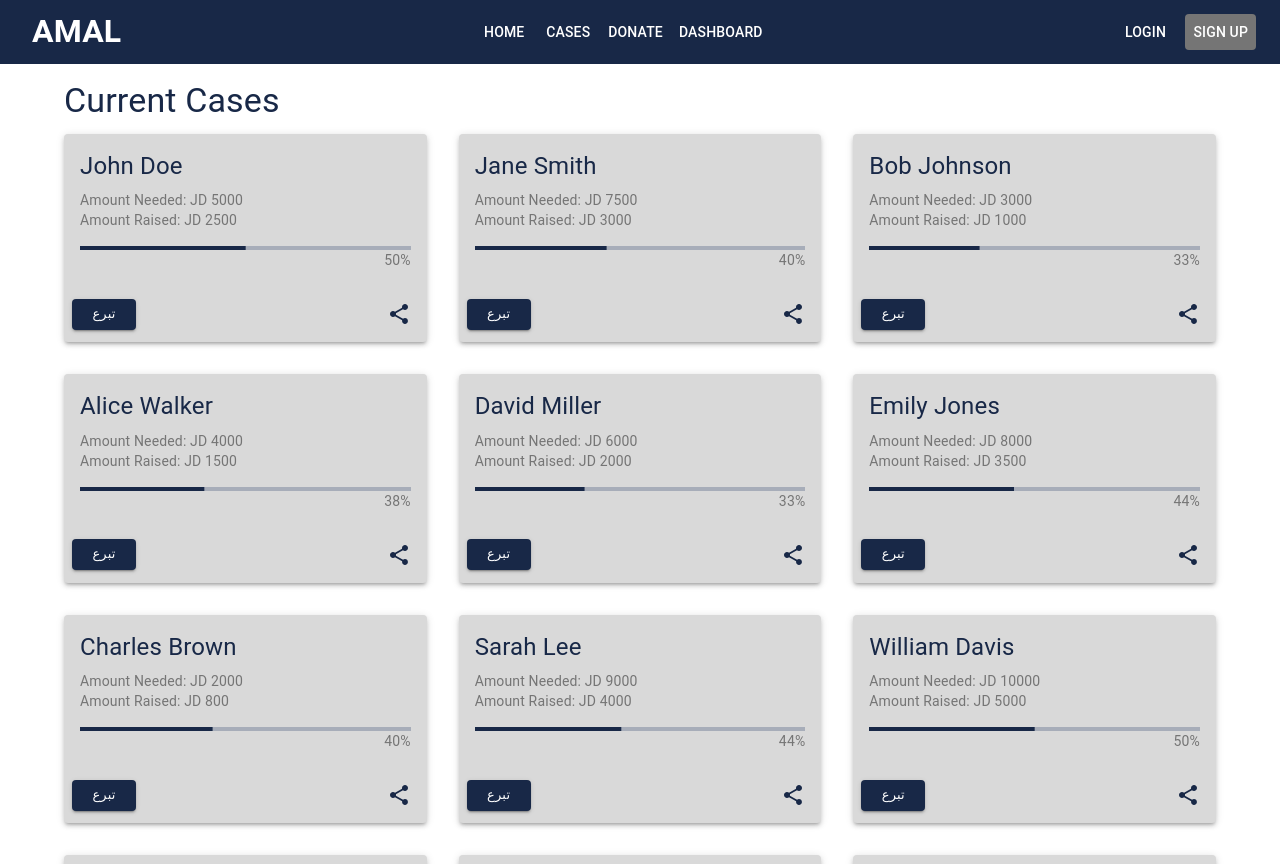
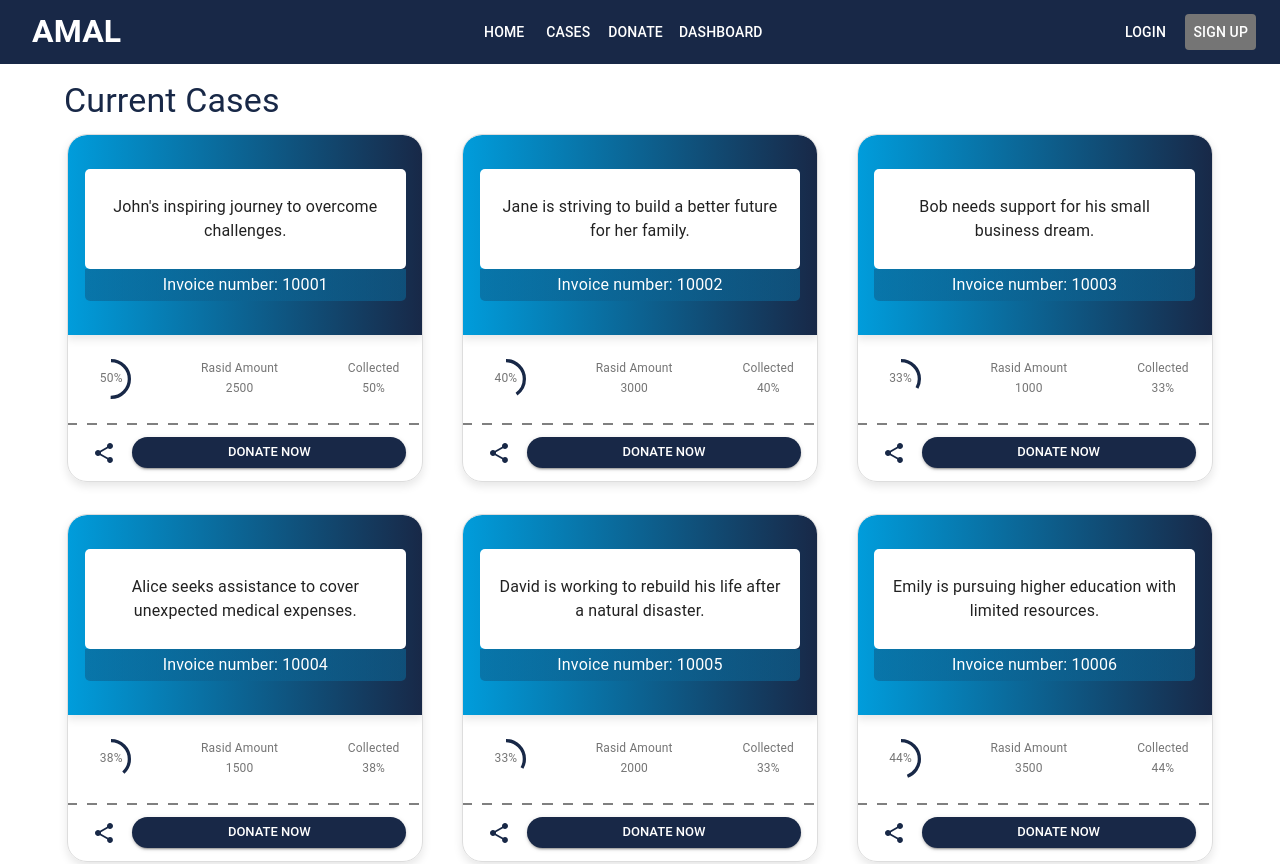
Before and after one commit to husseinzahran7/Front-end-Forijat, a React (Vite) app: page /Cases in a window 1280 px wide. Shown: the top 864 px of the page. Built offline with nearby package versions, Linux system fonts and the light colour scheme.

Commit message:
add card compont fix slide show dots add crad to csae page

```diff
--- a/src/components/Card.jsx
+++ b/src/components/Card.jsx
@@ -1,5 +1,7 @@
 import React from 'react'
-import { Container, Typography, Grid, Card, CardContent, CardActions, Button, LinearProgress, Box } from '@mui/material'
+import { Container, Typography, Grid, Card, CardContent, CardActions, Button, LinearProgress, Box, IconButton, useTheme } from '@mui/material'
+import CircularProgress from '@mui/material/CircularProgress';
+import ShareIcon from '@mui/icons-material/Share'
 
 // This is a mock data array. In a real application, you would fetch this data from your API.
 const mockCases = [
@@ -8,49 +10,124 @@ const mockCases = [
   { id: 3, name: 'Bob Johnson', amount: 3000, raised: 1000 },
 ]
 
-function CardC() {
+function CardC({ id, InvioceNumber, Story, totalAmount, raisedAmount }) {
+  const theme = useTheme();
+  const progress = Math.round((raisedAmount / totalAmount) * 100);
   return (
-    <Container maxWidth="md" sx={{ my: 4 }}>
-      <Typography variant="h4" component="h1" gutterBottom color="primary">
-        Current Cases
-      </Typography>
-      <Grid container spacing={4}>
-        {mockCases.map((case_) => {
-          const progress = (case_.raised / case_.amount) * 100
-          return (
-            <Grid item key={case_.id} xs={12} sm={6} md={4}>
-              <Card elevation={3} sx={{ height: '100%', display: 'flex', flexDirection: 'column' }}>
-                <CardContent sx={{ flexGrow: 1 }}>
-                  <Typography gutterBottom variant="h5" component="div" color="primary">
-                    {case_.name}
-                  </Typography>
-                  <Typography variant="body2" color="text.secondary">
-                    Amount Needed: ${case_.amount}
-                  </Typography>
-                  <Typography variant="body2" color="text.secondary">
-                    Amount Raised: ${case_.raised}
-                  </Typography>
-                  <Box sx={{ mt: 2 }}>
-                    <LinearProgress variant="determinate" value={progress} color="primary" />
-                    <Typography variant="body2" color="text.secondary" align="right">
-                      {progress.toFixed(0)}%
-                    </Typography>
-                  </Box>
-                </CardContent>
-                <CardActions>
-                  <Button size="small" variant="contained" color="primary">
-                    Donate
-                  </Button>
-                  <Button size="small" variant="outlined" color="secondary">
-                    Learn More
-                  </Button>
-                </CardActions>
-              </Card>
-            </Grid>
-          )
-        })}
-      </Grid>
-    </Container>
+    <>
+      <Box sx={{
+        display: 'flex',
+        flexDirection: 'column',
+        justifyContent: 'center',
+        alignItems: 'center',
+        width: '356px',
+        border: '1px solid #ddd',
+        borderRadius: '20px',
+        boxShadow: '0px 4px 10px rgba(0, 0, 0, 0.1)',
+        overflow: 'hidden',
+      }}>
+        {/* top part */}
+        <Box sx={{ display: "flex", justifyContent: 'center', alignItems: "center", background: 'linear-gradient(to left, #182847, #009DDC)', width: "356px", height: "200px", borderRadius: "20px 20px 0 0", boxShadow: '0px 4px 10px rgba(0, 0, 0, 0.1)', }}>
+          <Box sx={{ display: "flex", flexDirection: "column", justifyContent: 'center', alignItems: "center", minWidth: "300px" }}>
+            <Box sx={{ width: "90%", height: "100px", bgcolor: "white", p: 2, borderRadius: "5px", alignContent: "center" }}>
+              <Typography textAlign="center">
+                {Story}
+              </Typography>
+            </Box>
+            <Box sx={{ width: "90%", height: "30px", bgcolor: "white", p: 2, borderRadius: "0 0 5px 5px", display: "flex", alignItems: "center", justifyContent: "center", m: 0, background: 'linear-gradient(to right, rgba(24, 40, 71, 0.3), rgba(0, 157, 220, 0.3))', }}>
+              <Typography textAlign="center" color='white'>
+                Invoice number: {InvioceNumber}
+              </Typography>
+            </Box>
+          </Box>
+        </Box>
+        {/* bottom part */}
+        <Box sx={{
+          display: "flex", justifyContent: 'space-around', alignItems: "center", width: "100%", borderBottom: `2px dashed gray`,
+          borderImage: `repeating-linear-gradient(
+            to right,
+            gray 0,
+            gray 10px, /* Dash size */
+            transparent 10px, /* Gap starts */
+            transparent 20px /* Total gap size */
+          )`,
+          borderImageSlice: 1,
+        }}>
+          <Box sx={{ position: 'relative', display: 'inline-flex' }}>
+            <CircularProgress variant="determinate" value={progress} />
+            <Box
+              sx={{
+                top: 0,
+                left: 0,
+                bottom: 0,
+                right: 0,
+                position: 'absolute',
+                display: 'flex',
+                alignItems: 'center',
+                justifyContent: 'center',
+              }}
+            >
+              <Typography
+                variant="caption"
+                component="div"
+                sx={{ color: 'text.secondary' }}
+              >
+                {`${Math.round(progress)}%`}
+              </Typography>
+            </Box>
+          </Box>
+          <Box sx={{ p: 3, display: "flex", flexDirection: "column", justifyContent: "center", alignItems: "center" }}>
+            <Typography
+              variant="caption"
+              component="div"
+              sx={{ color: 'text.secondary' }}
+            >
+              Rasid Amount
+            </Typography>
+            <Typography
+              variant="caption"
+              component="div"
+              sx={{ color: 'text.secondary' }}
+            >
+              {raisedAmount}
+            </Typography>
+          </Box>
+          <Box sx={{  display: "flex", flexDirection: "column", justifyContent: "center", alignItems: "center" }}>
+            <Typography
+              variant="caption"
+              component="div"
+              sx={{ color: 'text.secondary' }}
+            >
+              Collected
+            </Typography>
+            <Typography
+              variant="caption"
+              component="div"
+              sx={{ color: 'text.secondary' }}
+            >
+              {`${Math.round(progress)}%`}
+            </Typography>
+          </Box>
+
+
+        </Box>
+        <CardActions sx={{ width: "100%", justifyContent: 'space-between', px: 2, borderRadius: "0 0 20px 20px" }}>
+          <IconButton
+            color="primary"
+            // onClick={() => handleShareClick(case_)}
+            aria-label="share"
+          >
+            <ShareIcon />
+          </IconButton>
+          <Button size="small" variant="contained" color="primary" sx={{ width: "100%", borderRadius: "50px", }}
+          >
+            Donate now
+          </Button>
+
+
+        </CardActions>
+      </Box>
+    </>
   )
 }
 
--- a/src/userPages/Cases.jsx
+++ b/src/userPages/Cases.jsx
@@ -1,5 +1,6 @@
 import React, { useState } from 'react'
-import { Container, Typography, Grid, Card, CardContent, CardActions, Button, LinearProgress, Box, Pagination,
+import {
+  Container, Typography, Grid, Card, CardContent, CardActions, Button, LinearProgress, Box, Pagination,
   IconButton,
   Dialog,
   DialogTitle,
@@ -11,34 +12,34 @@ import { Container, Typography, Grid, Card, CardContent, CardActions, Button, Li
 
 import ShareIcon from '@mui/icons-material/Share'
 import ContentCopyIcon from '@mui/icons-material/ContentCopy'
+import CardC from '../components/Card';
 
 // This is a mock data array. In a real application, you would fetch this data from your API.
 const mockCases = [
-  { id: 1, name: 'John Doe', amount: 5000, raised: 2500 },
-  { id: 2, name: 'Jane Smith', amount: 7500, raised: 3000 },
-  { id: 3, name: 'Bob Johnson', amount: 3000, raised: 1000 },
-  { id: 4, name: 'Alice Walker', amount: 4000, raised: 1500 },
-  { id: 5, name: 'David Miller', amount: 6000, raised: 2000 },
-  { id: 6, name: 'Emily Jones', amount: 8000, raised: 3500 },
-  { id: 7, name: 'Charles Brown', amount: 2000, raised: 800 },
-  { id: 8, name: 'Sarah Lee', amount: 9000, raised: 4000 },
-  { id: 9, name: 'William Davis', amount: 10000, raised: 5000 },
-  { id: 10, name: 'Olivia Garcia', amount: 12000, raised: 6000 },
-  { id: 11, name: 'Noah Williams', amount: 15000, raised: 7500 },
-  { id: 12, name: 'Sophia Hernandez', amount: 18000, raised: 9000 },
-  { id: 13, name: 'James Moore', amount: 3000, raised: 1000 },
-  { id: 14, name: 'Isabella Wilson', amount: 4000, raised: 1500 },
-  { id: 15, name: 'Michael Taylor', amount: 6000, raised: 2000 },
-  { id: 15, name: 'Michael Taylor', amount: 6000, raised: 2000 },
-  { id: 15, name: 'Michael Taylor', amount: 6000, raised: 2000 },
-  { id: 15, name: 'Michael Taylor', amount: 6000, raised: 2000 },
-  { id: 15, name: 'Michael Taylor', amount: 6000, raised: 2000 },
-
+  { id: 1, name: 'John Doe', amount: 5000, raised: 2500, invoiceNumber: '10001', story: "John's inspiring journey to overcome challenges." },
+  { id: 2, name: 'Jane Smith', amount: 7500, raised: 3000, invoiceNumber: '10002', story: "Jane is striving to build a better future for her family." },
+  { id: 3, name: 'Bob Johnson', amount: 3000, raised: 1000, invoiceNumber: '10003', story: "Bob needs support for his small business dream." },
+  { id: 4, name: 'Alice Walker', amount: 4000, raised: 1500, invoiceNumber: '10004', story: "Alice seeks assistance to cover unexpected medical expenses." },
+  { id: 5, name: 'David Miller', amount: 6000, raised: 2000, invoiceNumber: '10005', story: "David is working to rebuild his life after a natural disaster." },
+  { id: 6, name: 'Emily Jones', amount: 8000, raised: 3500, invoiceNumber: '10006', story: "Emily is pursuing higher education with limited resources." },
+  { id: 7, name: 'Charles Brown', amount: 2000, raised: 800, invoiceNumber: '10007', story: "Charles needs funds to support his child's education." },
+  { id: 8, name: 'Sarah Lee', amount: 9000, raised: 4000, invoiceNumber: '10008', story: "Sarah is on a mission to provide clean water to her community." },
+  { id: 9, name: 'William Davis', amount: 10000, raised: 5000, invoiceNumber: '10009', story: "William is raising funds to open a community library." },
+  { id: 10, name: 'Olivia Garcia', amount: 12000, raised: 6000, invoiceNumber: '10010', story: "Olivia needs help to expand her charity organization." },
+  { id: 11, name: 'Noah Williams', amount: 15000, raised: 7500, invoiceNumber: '10011', story: "Noah is striving to create job opportunities in his town." },
+  { id: 12, name: 'Sophia Hernandez', amount: 18000, raised: 9000, invoiceNumber: '10012', story: "Sophia is raising funds for a life-changing surgery." },
+  { id: 13, name: 'James Moore', amount: 3000, raised: 1000, invoiceNumber: '10013', story: "James is an artist seeking support for his upcoming exhibition." },
+  { id: 14, name: 'Isabella Wilson', amount: 4000, raised: 1500, invoiceNumber: '10014', story: "Isabella aims to provide free tutoring for underprivileged children." },
+  { id: 15, name: 'Michael Taylor', amount: 6000, raised: 2000, invoiceNumber: '10015', story: "Michael is working towards developing eco-friendly housing." },
+  { id: 16, name: 'Michael Taylor', amount: 6000, raised: 2000, invoiceNumber: '10016', story: "Michael is dedicated to bringing renewable energy solutions." },
+  { id: 17, name: 'Michael Taylor', amount: 6000, raised: 2000, invoiceNumber: '10017', story: "Michael's project focuses on providing affordable healthcare." },
+  { id: 18, name: 'Michael Taylor', amount: 6000, raised: 2000, invoiceNumber: '10018', story: "Michael is raising funds for his tech innovation startup." },
+  { id: 19, name: 'Michael Taylor', amount: 6000, raised: 2000, invoiceNumber: '10019', story: "Michael is spearheading a local initiative for food security." }
 ];
 
-const lang={
-  Name:"",
-  Btn:"تبرع"
+const lang = {
+  Name: "",
+  Btn: "تبرع"
 }
 
 // text size
@@ -89,58 +90,6 @@ function Cases() {
   const indexOfFirstCase = indexOfLastCase - casesPerPage;
   const currentCases = mockCases.slice(indexOfFirstCase, indexOfLastCase);
 
-// return (
-//   <Container maxWidth="lg" sx={{ my: 6 }}>
-//     <Typography variant="h4" component="h1" gutterBottom color="primary">
-//       Current Cases
-//     </Typography>
-
-//     <Grid container spacing={4}>
-//       {currentCases.map((case_) => (
-//         <Grid item key={case_.id} xs={12} sm={6} md={4}>
-//           <Card elevation={3} sx={{ height: '100%', display: 'flex', flexDirection: 'column' }}>
-//             <CardContent sx={{ flexGrow: 1 }}>
-//               <Typography gutterBottom variant="h5" component="div" color="primary">
-//                 {case_.name}
-//               </Typography>
-//               <Typography variant="body2" color="text.secondary">
-//                 Amount Needed: ${case_.amount}
-//               </Typography>
-//               <Typography variant="body2" color="text.secondary">
-//                 Amount Raised: ${case_.raised}
-//               </Typography>
-//               <Box sx={{ mt: 2 }}>
-//                 <LinearProgress variant="determinate" value={(case_.raised / case_.amount) * 100} color="primary" />
-//                 <Typography variant="body2" color="text.secondary" align="right">
-//                   {((case_.raised / case_.amount) * 100).toFixed(0)}%
-//                 </Typography>
-//               </Box>
-//             </CardContent>
-//             <CardActions>
-//   <Button size="small" variant="contained" color="primary">
-//     Donate
-//   </Button>
-//   <Button size="small" variant="outlined" color="secondary">
-//     Learn More
-//   </Button>
-// </CardActions>
-// </Card>
-//       </Grid>
-//     ))}
-//   </Grid>
-
-//   <Pagination
-//     color="primary"
-//     count={Math.ceil(mockCases.length / casesPerPage)}
-//     page={currentPage}
-//     onChange={handlePageChange}
-//     showFirstButton
-//     showLastButton
-//     sx={{ mt: 4, display: 'flex', justifyContent: 'center' }}
-
-//   />
-// </Container>
-// );
 
   return (
     <Container maxWidth="lg" sx={{ my: 6 }}>
@@ -149,49 +98,10 @@ return (
       </Typography>
 
       <Grid container spacing={4}>
+        {/* <CardC/> */}
         {currentCases.map((case_) => (
-    <Grid item key={case_.id} xs={12} sm={6} md={4}>
-      <Card elevation={3} sx={{ height: '100%', display: 'flex', flexDirection: 'column' }}>
-        <CardContent sx={{ flexGrow: 1 }}>
-          <Typography gutterBottom variant="h5" component="div" color="primary">
-            {case_.name}
-          </Typography>
-          <Typography variant="body2" color="text.secondary">
-            Amount Needed: JD {case_.amount}
-          </Typography>
-          <Typography variant="body2" color="text.secondary">
-            Amount Raised: JD {case_.raised}
-          </Typography>
-          <Box sx={{ mt: 2 }}>
-            <LinearProgress
-              variant="determinate"
-              value={(case_.raised / case_.amount) * 100}
-              color="primary"
-            />
-            <Typography variant="body2" color="text.secondary" align="right">
-              {((case_.raised / case_.amount) * 100).toFixed(0)}%
-            </Typography>
-          </Box>
-        </CardContent>
-        <CardActions sx={{ justifyContent: 'space-between' }}>
-          <Box>
-            <Button size="small" variant="contained" color="primary" href={`/donate/${case_.id}`}
->
-              {lang.Btn}
-            </Button>
-            {/* <Button size="small" variant="outlined" color="secondary">
-              Learn More
-            </Button> */}
-          </Box>
-          <IconButton
-            color="primary"
-            onClick={() => handleShareClick(case_)}
-            aria-label="share"
-          >
-            <ShareIcon />
-          </IconButton>
-        </CardActions>
-      </Card>
+          <Grid item key={case_.id} xs={12} sm={6} md={6} lg={4} container justifyContent="center" >
+            <CardC Story={ case_.story} totalAmount={case_.amount} raisedAmount={case_.raised} InvioceNumber={case_.invoiceNumber}/>
           </Grid>
         ))}
       </Grid>
```
Also changed, not shown: src/App.css (+28 -0 lines), src/components/SlideShow.jsx (+4 -3 lines). Lines whose indentation alone changed are shown as unchanged.
